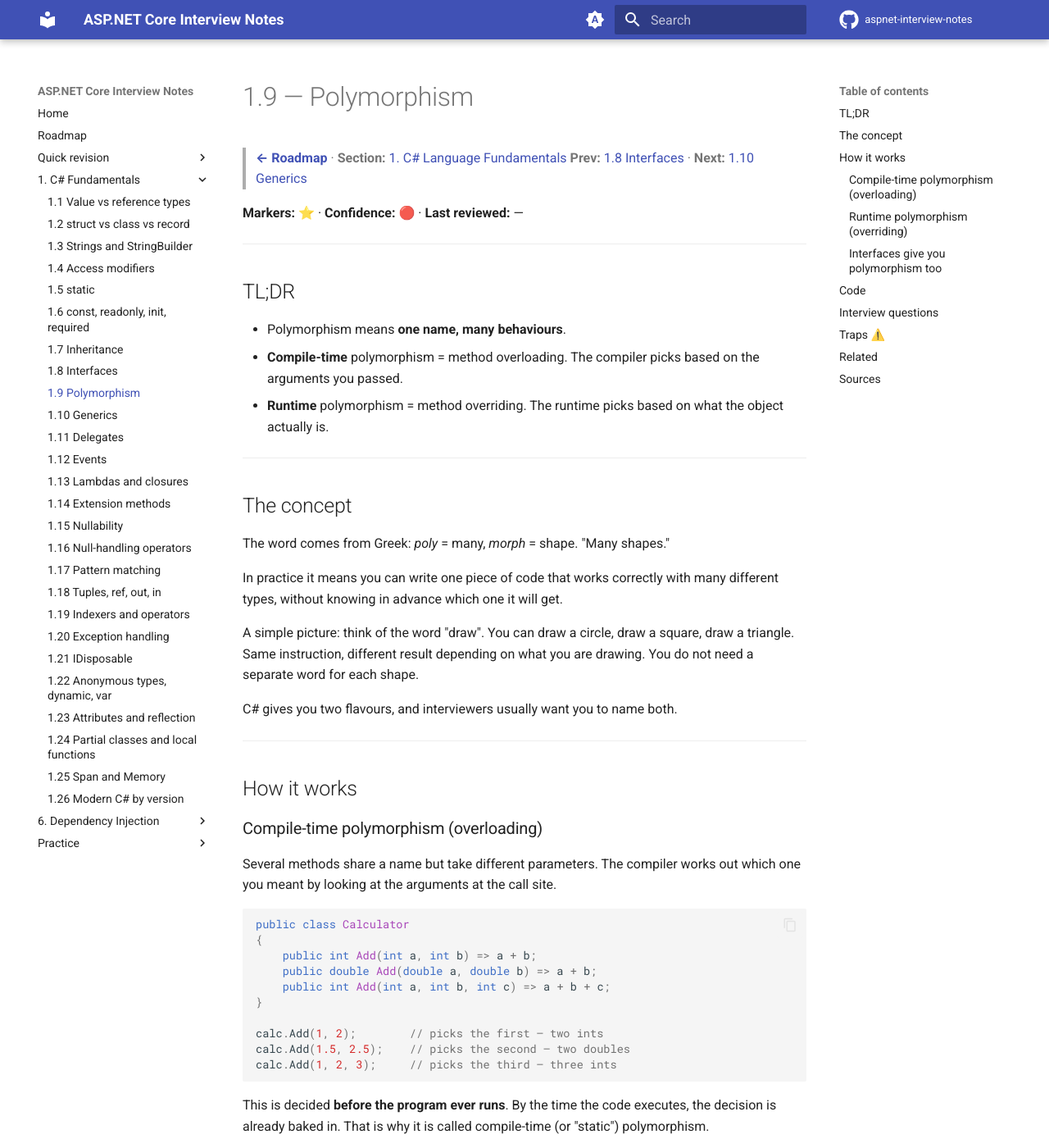
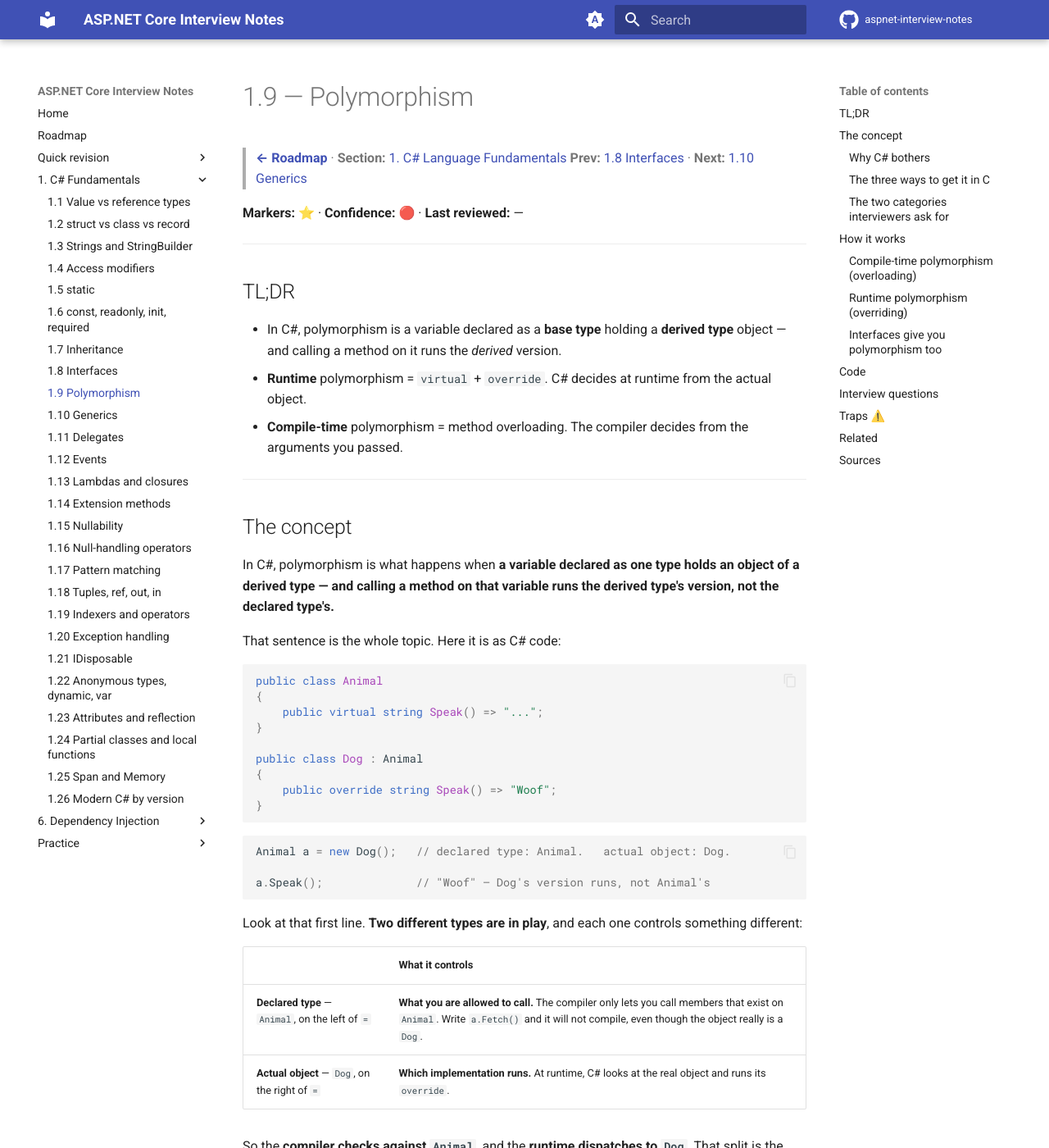
Before and after one commit to sultanfarooka/aspnet-interview-notes, an MkDocs documentation site: the page built from docs/notes/01-csharp-fundamentals/1.09-polymorphism.md, in a window 1280 px wide and 1400 px high. Shown: the whole window at 82% size. Built offline with MkDocs 1.6.1 and Material for MkDocs 9.7.7, drawn with Linux system fonts in a browser that asks for light colours; comment, search, counter and statistics services are not loaded; some of the changed text lies outside the part shown.

Commit message:
Rewrite 1.9 concept section to lead with C# code
Opened with Greek etymology and a drawing analogy that never touched C#.
Now defines polymorphism in terms of declared type vs actual object, with
the Animal/Dog code up front and a table splitting what each type controls.

Co-Authored-By: Claude Opus 5 <noreply@anthropic.com>

````diff
--- a/docs/notes/01-csharp-fundamentals/1.09-polymorphism.md
+++ b/docs/notes/01-csharp-fundamentals/1.09-polymorphism.md
@@ -9,24 +9,89 @@
 
 ## TL;DR
 
-- Polymorphism means **one name, many behaviours**.
-- **Compile-time** polymorphism = method overloading. The compiler picks based on the arguments you passed.
-- **Runtime** polymorphism = method overriding. The runtime picks based on what the object actually is.
+- In C#, polymorphism is a variable declared as a **base type** holding a **derived type** object — and calling a method on it runs the *derived* version.
+- **Runtime** polymorphism = `virtual` + `override`. C# decides at runtime from the actual object.
+- **Compile-time** polymorphism = method overloading. The compiler decides from the arguments you passed.
 
 ---
 
 ## The concept
 
-The word comes from Greek: *poly* = many, *morph* = shape. "Many shapes."
+In C#, polymorphism is what happens when **a variable declared as one type holds an object
+of a derived type — and calling a method on that variable runs the derived type's version,
+not the declared type's.**
 
-In practice it means you can write one piece of code that works correctly with many
-different types, without knowing in advance which one it will get.
+That sentence is the whole topic. Here it is as C# code:
 
-A simple picture: think of the word "draw". You can draw a circle, draw a square, draw a
-triangle. Same instruction, different result depending on what you are drawing. You do not
-need a separate word for each shape.
+```csharp
+public class Animal
+{
+    public virtual string Speak() => "...";
+}
 
-C# gives you two flavours, and interviewers usually want you to name both.
+public class Dog : Animal
+{
+    public override string Speak() => "Woof";
+}
+```
+
+```csharp
+Animal a = new Dog();   // declared type: Animal.   actual object: Dog.
+
+a.Speak();              // "Woof" — Dog's version runs, not Animal's
+```
+
+Look at that first line. **Two different types are in play**, and each one controls
+something different:
+
+| | What it controls |
+|---|---|
+| **Declared type** — `Animal`, on the left of `=` | **What you are allowed to call.** The compiler only lets you call members that exist on `Animal`. Write `a.Fetch()` and it will not compile, even though the object really is a `Dog`. |
+| **Actual object** — `Dog`, on the right of `=` | **Which implementation runs.** At runtime, C# looks at the real object and runs its `override`. |
+
+So the **compiler checks against `Animal`**, and the **runtime dispatches to `Dog`**. That
+split is the mechanism, and it is what "polymorphism" names in C#.
+
+### Why C# bothers
+
+Because it lets you type a parameter as the base class and accept every subclass — including
+ones that do not exist yet:
+
+```csharp
+void Describe(Animal animal)          // accepts Dog, Cat, Horse, anything : Animal
+    => Console.WriteLine(animal.Speak());
+
+Describe(new Dog());                  // "Woof"
+Describe(new Cat());                  // "Meow"
+```
+
+`Describe` was compiled without knowing `Cat` existed. It still calls the right method.
+
+### The three ways to get it in C#
+
+```csharp
+// 1. virtual on a base class — there IS a default, subclasses may replace it
+public class Animal { public virtual string Speak() => "..."; }
+
+// 2. abstract on a base class — there is NO default, subclasses MUST supply one
+public abstract class Shape { public abstract double Area(); }
+
+// 3. an interface — no base class involved at all
+public interface IPaymentMethod { Task PayAsync(decimal amount); }
+```
+
+All three give you the same runtime behaviour: a base-typed (or interface-typed) reference
+running the concrete type's implementation.
+
+### The two categories interviewers ask for
+
+| | C# keyword | Decided | By what |
+|---|---|---|---|
+| **Compile-time** (static) | method overloading | before the program runs | the *arguments* at the call site |
+| **Runtime** (dynamic) | `virtual` / `override` | while the program runs | the *actual object* |
+
+Runtime polymorphism is the one that matters. Compile-time polymorphism is really just a
+convenience for naming.
 
 ---
 
@@ -72,9 +137,9 @@ Operator overloading is also compile-time polymorphism. See
 
 ### Runtime polymorphism (overriding)
 
-This is the more important kind. A base class declares a `virtual` method, derived classes
-`override` it, and the runtime picks the right version based on **what the object actually
-is**.
+The mechanism from the concept section, on a more realistic example. Here `Shape` uses
+`abstract` rather than `virtual`, because there is no sensible default area to inherit —
+every shape must supply its own.
 
 ```csharp
 public abstract class Shape
````
